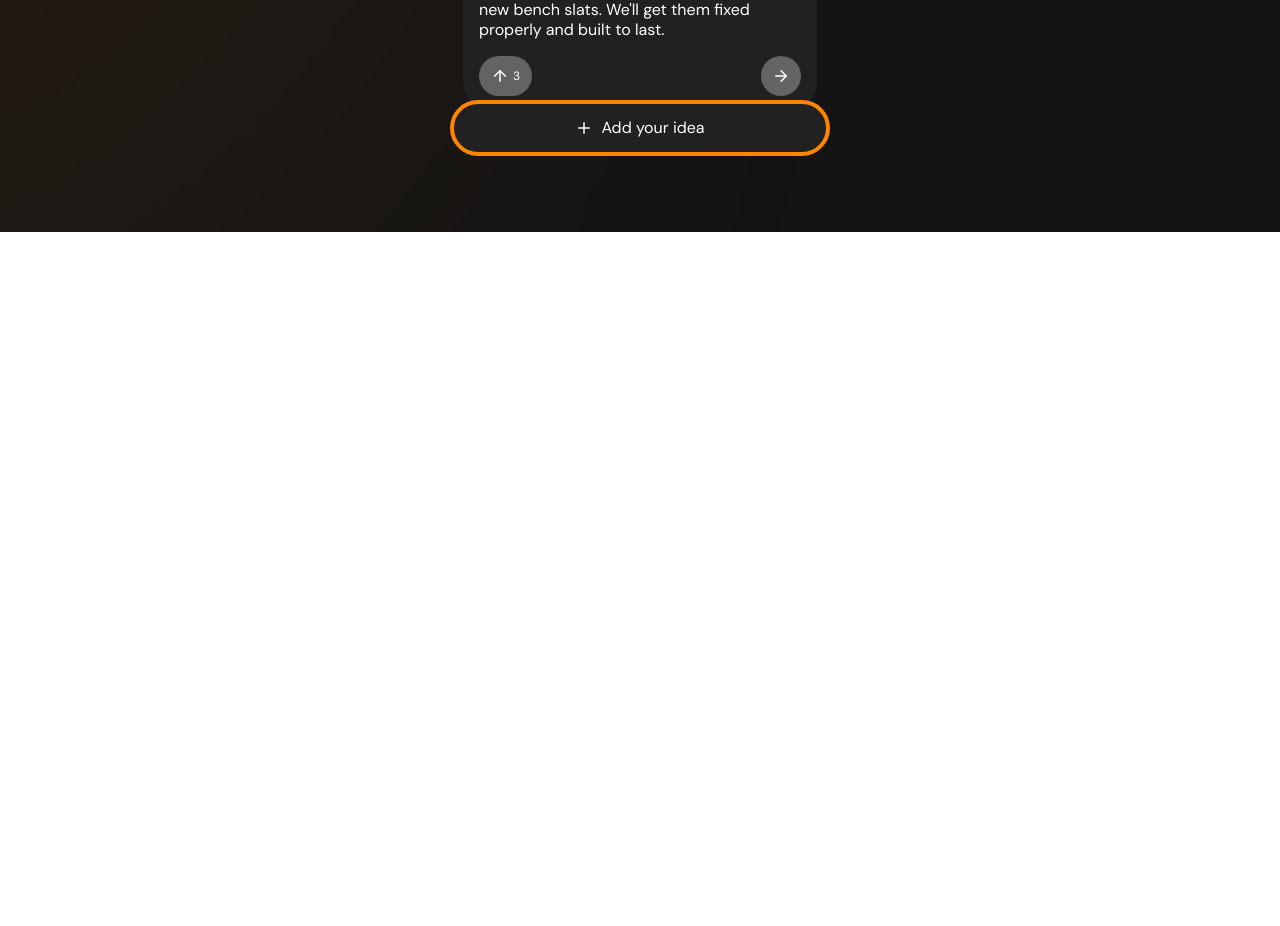
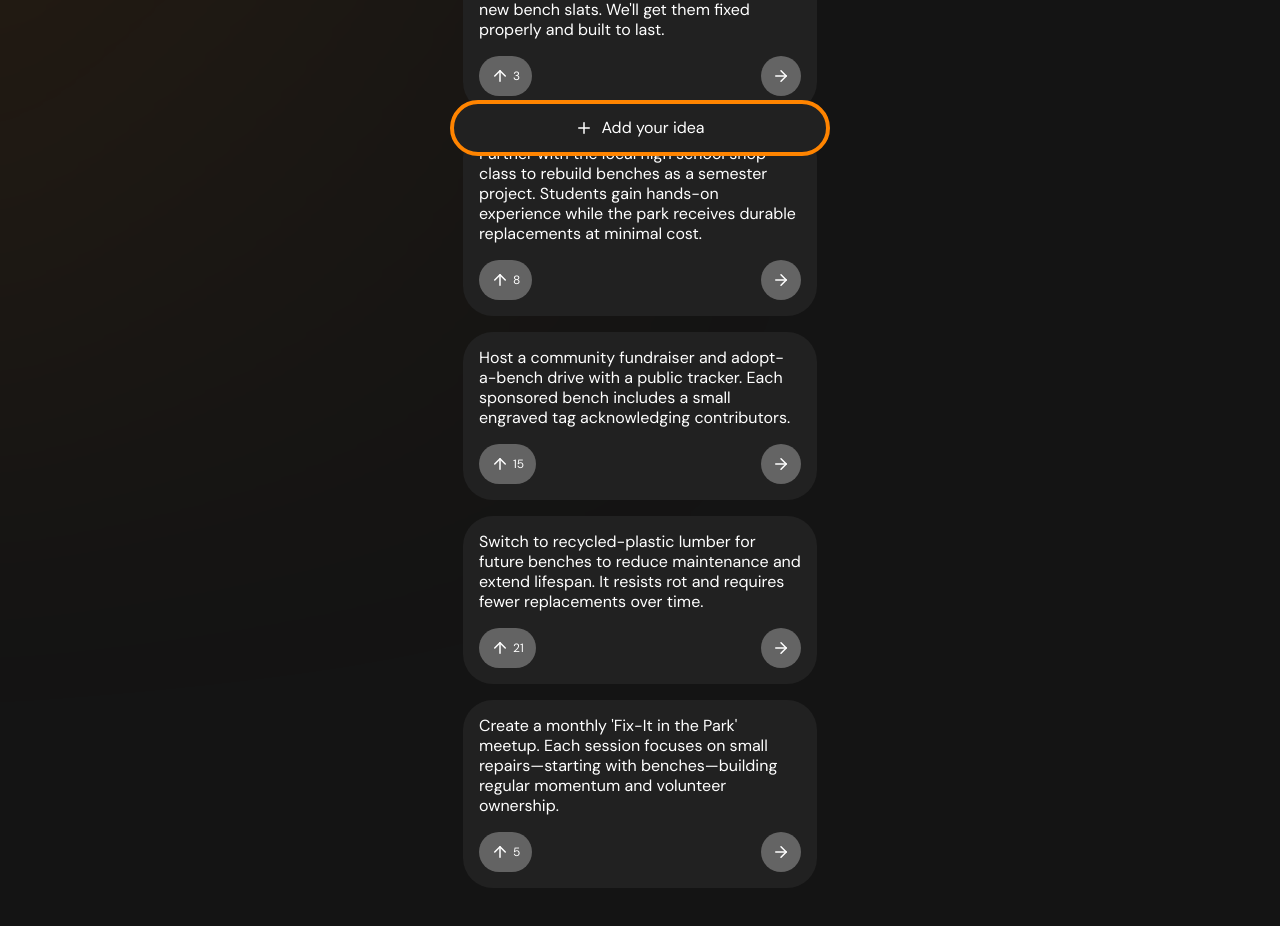
Before and after one commit to iggypcnfsky/ignis, a Next.js app: page /problems/p1/ideas in a window 1280 px wide. Shown: the part 620-1546 px from the top of the page. Before the commit the page ends 852 px from the top, so only its background shows below. Built offline with nearby package versions, Linux system fonts and the light colour scheme; a web font is replaced by a local one.

Commit message:
Add additional demo idea cards to ProblemIdeasPage for enhanced user engagement and idea generation.

```diff
--- a/src/app/problems/[problemId]/ideas/page.tsx
+++ b/src/app/problems/[problemId]/ideas/page.tsx
@@ -66,6 +66,46 @@ export default function ProblemIdeasPage() {
 					votesCount={3}
 				/>
 
+				{/* Third idea card (demo) */}
+				<IdeaCard
+					className="mt-4"
+					href={`/problems/${problem.id}/ideas/idea-3`}
+					description={
+						"Partner with the local high school shop class to rebuild benches as a semester project. Students gain hands-on experience while the park receives durable replacements at minimal cost."
+					}
+					votesCount={8}
+				/>
+
+				{/* Fourth idea card (demo) */}
+				<IdeaCard
+					className="mt-4"
+					href={`/problems/${problem.id}/ideas/idea-4`}
+					description={
+						"Host a community fundraiser and adopt-a-bench drive with a public tracker. Each sponsored bench includes a small engraved tag acknowledging contributors."
+					}
+					votesCount={15}
+				/>
+
+				{/* Fifth idea card (demo) */}
+				<IdeaCard
+					className="mt-4"
+					href={`/problems/${problem.id}/ideas/idea-5`}
+					description={
+						"Switch to recycled-plastic lumber for future benches to reduce maintenance and extend lifespan. It resists rot and requires fewer replacements over time."
+					}
+					votesCount={21}
+				/>
+
+				{/* Sixth idea card (demo) */}
+				<IdeaCard
+					className="mt-4"
+					href={`/problems/${problem.id}/ideas/idea-6`}
+					description={
+						"Create a monthly 'Fix-It in the Park' meetup. Each session focuses on small repairs—starting with benches—building regular momentum and volunteer ownership."
+					}
+					votesCount={5}
+				/>
+
 				{/* Sticky CTA: Add your idea */}
 				<div className="pointer-events-none fixed inset-x-0 bottom-0 z-30 px-4 pb-6 sm:px-6">
 					<div className="mx-auto w-full max-w-[380px]">
```
